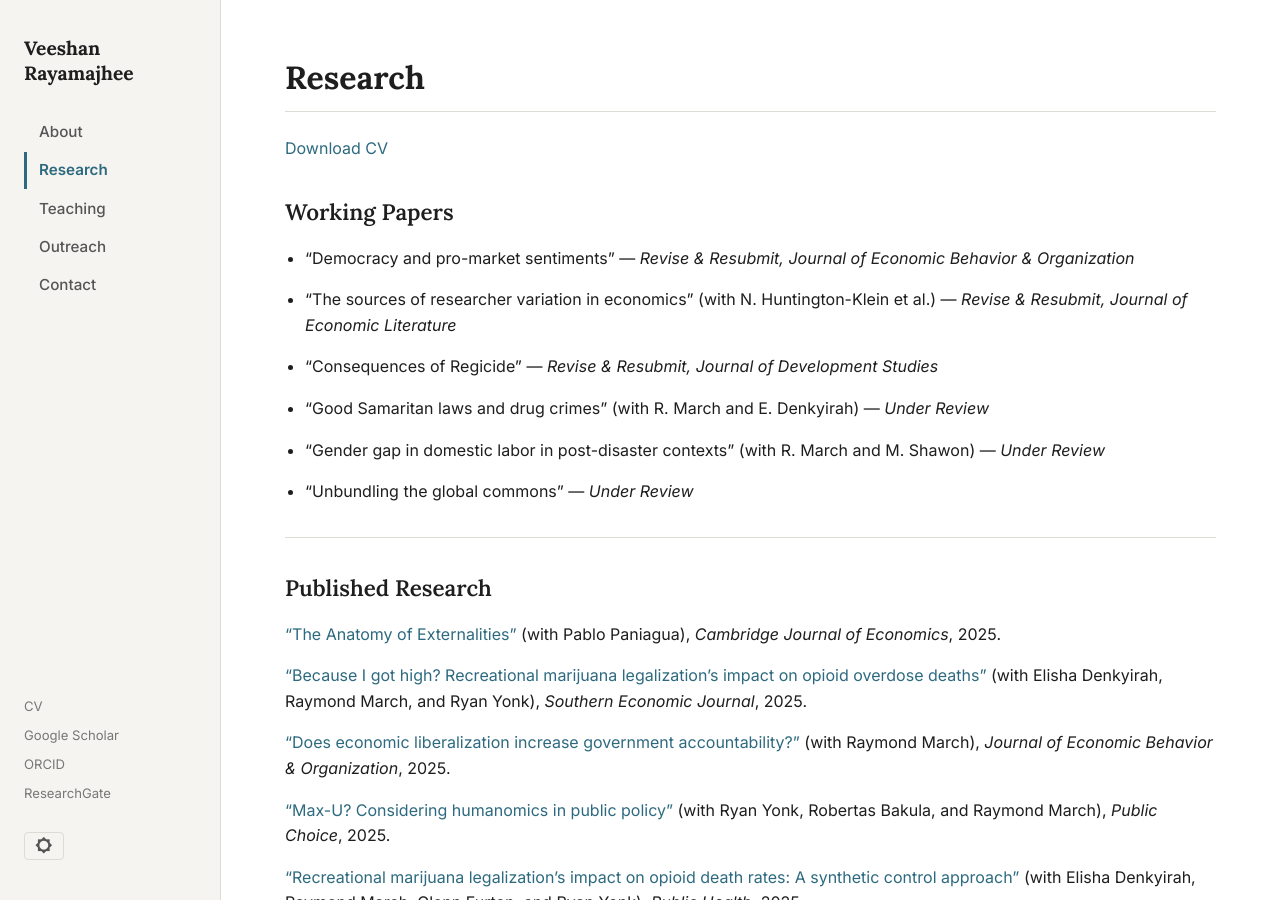
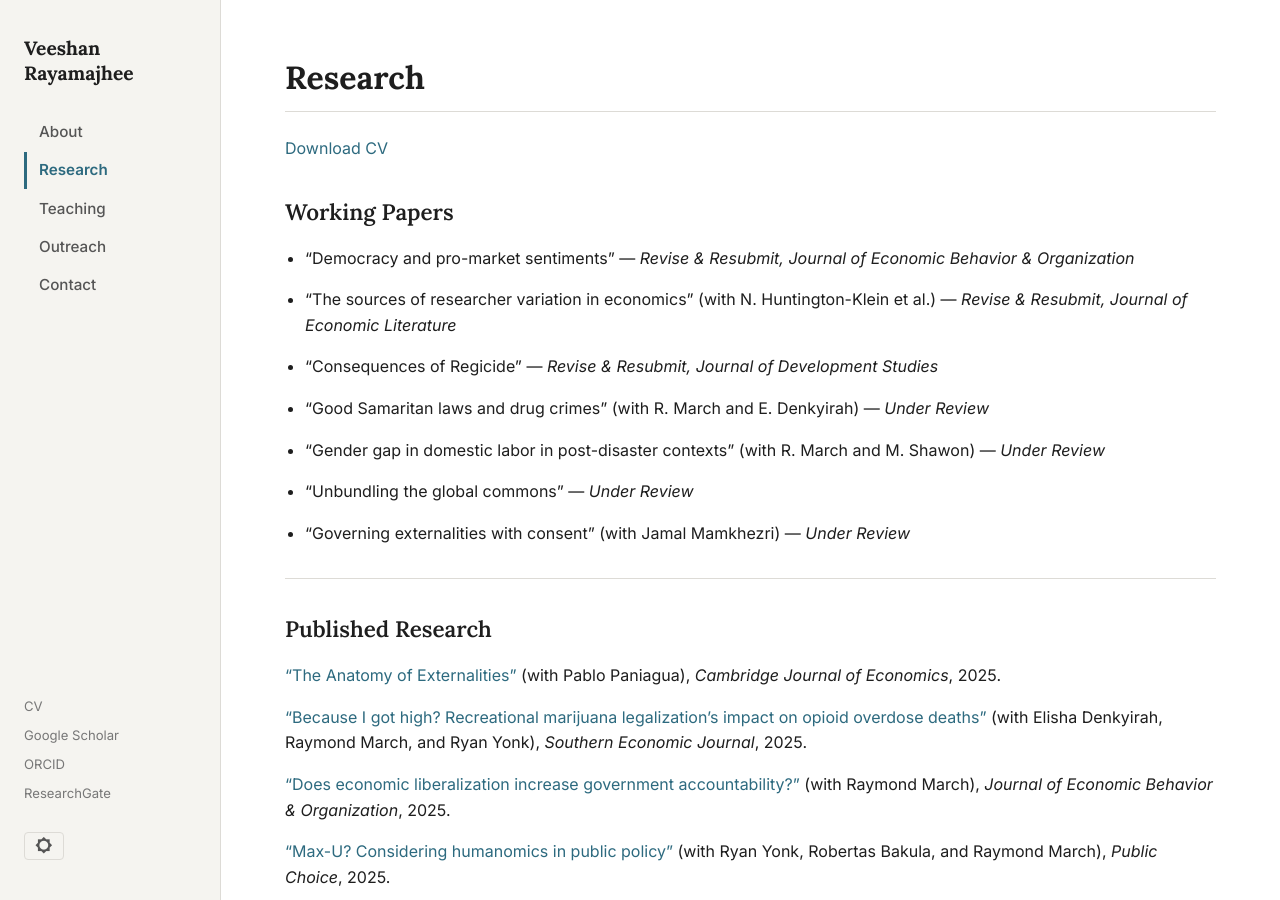
Before and after one commit to veeshanr/veeshanr.github.io, a Jekyll site: the page built from pages/research.md, in a window 1280 px wide and 900 px high. Built offline with Jekyll 4.4.1, drawn with Linux system fonts in a browser that asks for light colours.

Commit message:
Add working paper: Governing externalities with consent

```diff
--- a/pages/research.md
+++ b/pages/research.md
@@ -20,6 +20,8 @@ title: Research
 - "Gender gap in domestic labor in post-disaster contexts" (with R. March and M. Shawon) — *Under Review*
 
 - "Unbundling the global commons" — *Under Review*
+
+- "Governing externalities with consent" (with Jamal Mamkhezri) — *Under Review*
 
 ---
 
```
